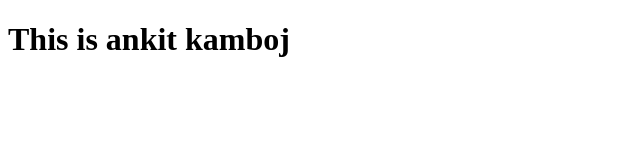
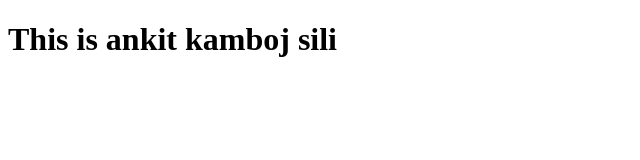
Before and after one commit to Ankitkamboj31/GIT-REPO, a plain HTML site: page index.html in a window 1280 px wide. Shown: the full height of the page, 0-640 px from the left. Drawn offline with Linux system fonts and the light colour scheme.

Commit message:
this is ankit

```diff
--- a/index.html
+++ b/index.html
@@ -6,7 +6,7 @@
     <title>Document</title>
 </head>
 <body>
-    <h1>This is ankit kamboj</h1>
+    <h1>This is ankit kamboj sili</h1>
 
 </body>
 </html>
```
